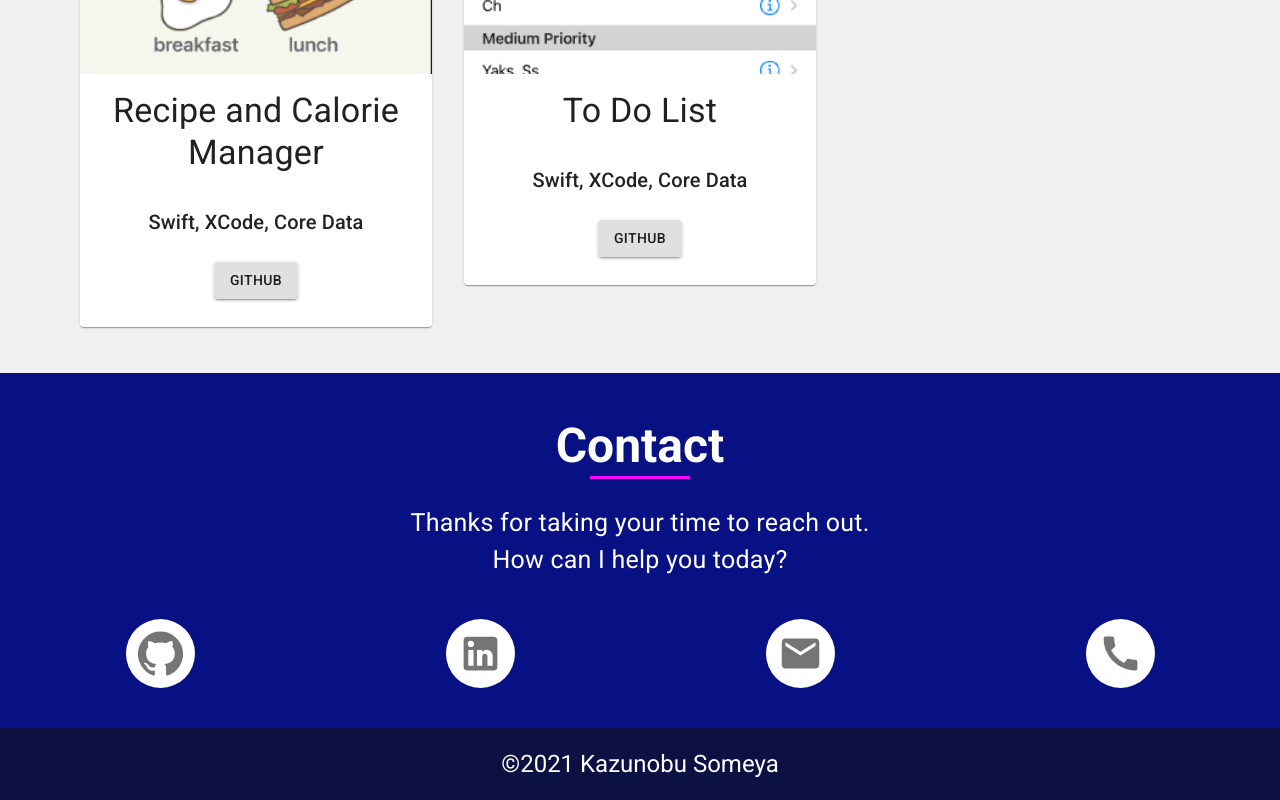
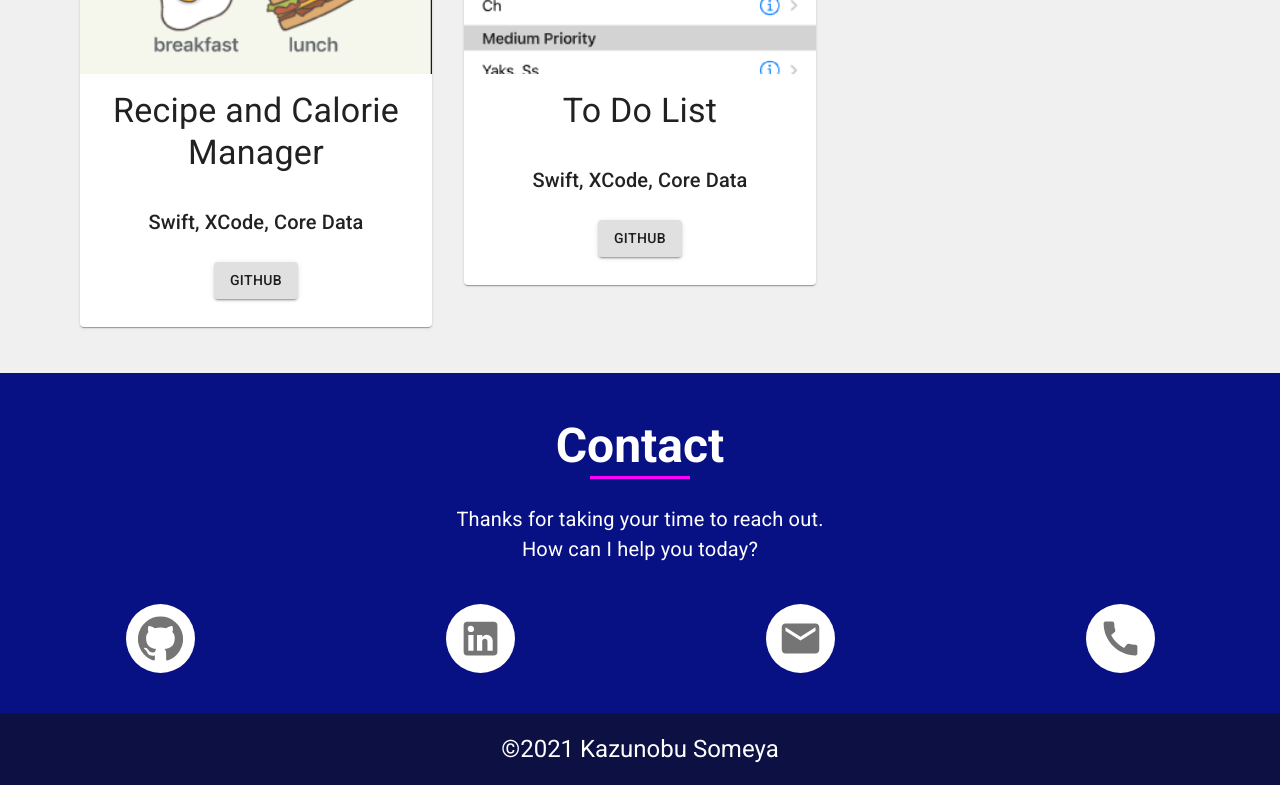
Before and after one commit to wangkalbi-gernessen/next-portfolio-website, a Next.js app: page / in a window 1280 px wide. Shown: the part 2588-3388 px from the top of the page. Built offline with nearby package versions, Linux system fonts and the light colour scheme.

Commit message:
Minimize fontSize on Contact

```diff
--- a/components/Contact.js
+++ b/components/Contact.js
@@ -46,8 +46,8 @@ const Contact = () => {
   return(
     <Container className={classes.content} id="contact">
       <Typography variant="h3" align="center" className={classes.title}>Contact</Typography>
-      <Typography align="center" style={{fontSize: "25px", marginTop: "25px"}}>Thanks for taking your time to reach out.</Typography>
-      <Typography align="center" style={{fontSize: "25px"}}>How can I help you today?</Typography>
+      <Typography align="center" style={{fontSize: "20px", marginTop: "25px", padding: "0 5px"}}>Thanks for taking your time to reach out.</Typography>
+      <Typography align="center" style={{fontSize: "20px", padding: "0 5px"}}>How can I help you today?</Typography>
       <Grid container style={{ padding: "40px 0" }}>
         <Grid item xs={3} sm={3} md={3} lg={3} xl={3} style={{textAlign: "center"}}>
           <IconButton href="https://github.com/wangkalbi-gernessen" target="_blank" className={classes.btn}>
```
